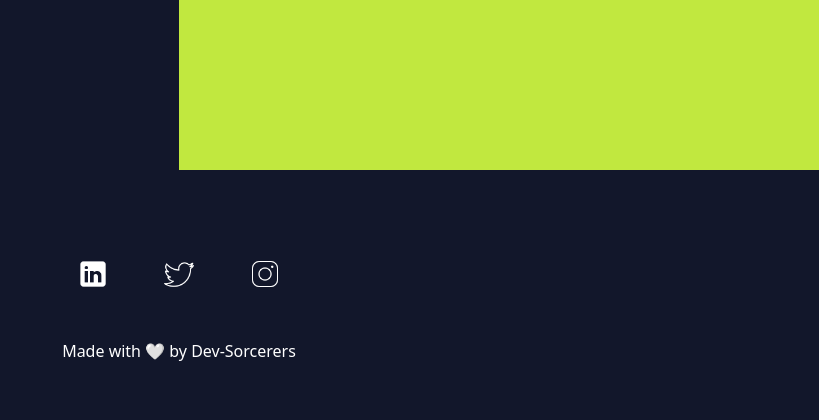
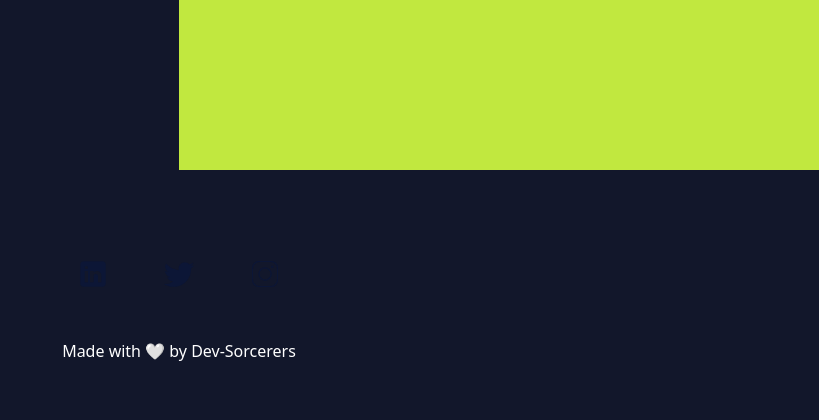
Before and after one commit to vishnurchityala/py_textshield_django, a Django app: template tool/templates/base.html in a window 1280 px wide. Shown: the part 530-950 px from the top of the page, without its empty margins (461-1280 px from the left). Run offline with Django 4.2, Linux system fonts and the light colour scheme; the template is opened without the code that fills it, so the values that code supplies are empty; some web fonts are replaced.

Commit message:
Update base.html

```diff
--- a/tool/templates/base.html
+++ b/tool/templates/base.html
@@ -52,9 +52,9 @@
                     </a>
                     <!-- Social media links -->
                     <div class="row intro-links ms-auto me-auto">
-                        <div class="col-4"><a href=""><img src="{% static 'img/icons8-linkedin-50-navyblue.png' %}" width="30px" height="30px" alt=""></a></div>
-                        <div class="col-4"><a href=""><img src="{% static 'img/icons8-twitter-50-navy-blue.png' %}"  width="30px" height="30px" alt=""></a></div>
-                        <div class="col-4"><a href=""><img src="{% static 'img/icons8-insta-50-navy-blue.png' %}"  width="30px" height="30px" alt=""></a></div>
+                        <div class="col-4"><a href="https://www.linkedin.com/in/vishnuchityala/"><img src="{% static 'img/icons8-linkedin-50-navyblue.png' %}" width="30px" height="30px" alt=""></a></div>
+                        <div class="col-4"><a href="https://twitter.com/ChityalaVishnu"><img src="{% static 'img/icons8-twitter-50-navy-blue.png' %}"  width="30px" height="30px" alt=""></a></div>
+                        <div class="col-4"><a href="https://www.instagram.com/vishnu12_7_05/"><img src="{% static 'img/icons8-insta-50-navy-blue.png' %}"  width="30px" height="30px" alt=""></a></div>
                     </div>
                 </div>
             </div>
@@ -67,9 +67,9 @@
     <section class="container-fluid footer" id="footer">
         <div class="ms-auto me-auto">
             <div class="row mt-5" style="text-align: center;">
-              <div class="col-4"><a href=""><img src="{% static 'img/icons8-linkedin-50-white.png' %}" width="30px" height="30px" alt=""></a></div>
-              <div class="col-4"><a href=""><img src="{% static 'img/icons8-twitter-50-white.png' %}"  width="30px" height="30px" alt=""></a></div>
-              <div class="col-4"><a href=""><img src="{% static 'img/icons8-instagram-50-white.png' %}"  width="30px" height="30px" alt=""></a></div>
+                        <div class="col-4"><a href="https://www.linkedin.com/in/vishnuchityala/"><img src="{% static 'img/icons8-linkedin-50-navyblue.png' %}" width="30px" height="30px" alt=""></a></div>
+                        <div class="col-4"><a href="https://twitter.com/ChityalaVishnu"><img src="{% static 'img/icons8-twitter-50-navy-blue.png' %}"  width="30px" height="30px" alt=""></a></div>
+                        <div class="col-4"><a href="https://www.instagram.com/vishnu12_7_05/"><img src="{% static 'img/icons8-insta-50-navy-blue.png' %}"  width="30px" height="30px" alt=""></a></div>
             </div>
             <p class="text-white" style="margin-top: 50px;">Made with 🤍 by Dev-Sorcerers</p>
           </div>
```
